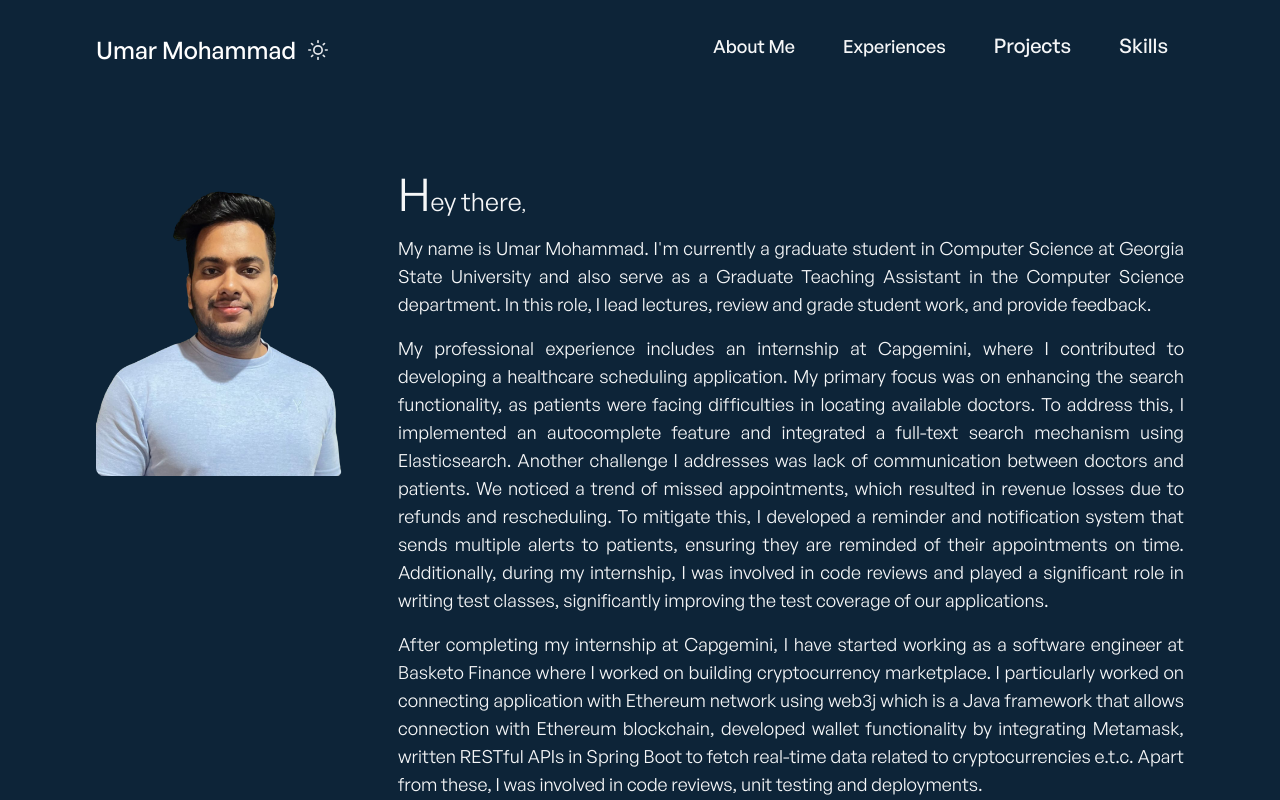
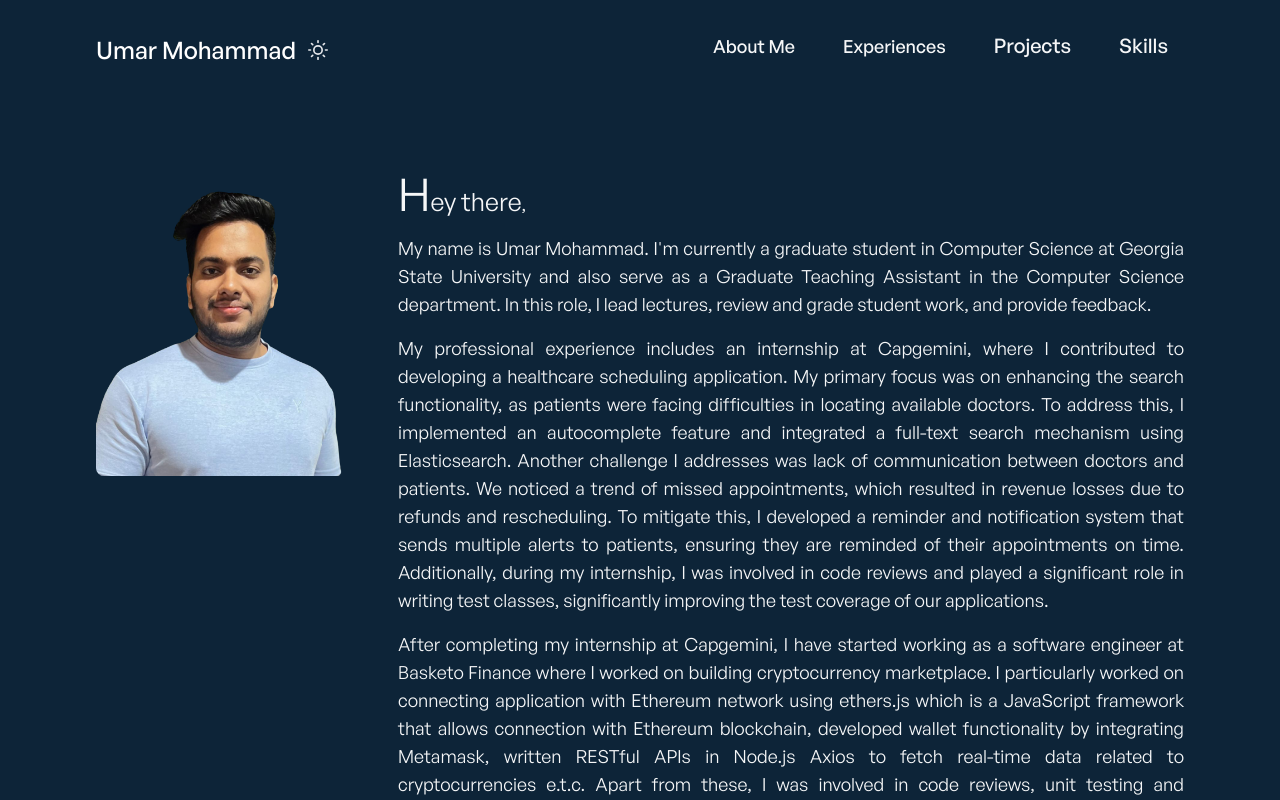
Before and after one commit to umar-7w4/portfolio-umar, a React (Create React App) app: page /about in a window 1280 px wide. Shown: the top 800 px of the page. Built offline with nearby package versions, Linux system fonts and the light colour scheme.

Commit message:
Update aboutMeData.js

```diff
--- a/src/data/aboutMeData.js
+++ b/src/data/aboutMeData.js
@@ -27,7 +27,7 @@
     id: 4,
     bio: (
       <p style={{ textAlign: 'justify' }}>
-        After completing my internship at Capgemini, I have started working as a software engineer at Basketo Finance where I worked on building cryptocurrency marketplace. I particularly worked on connecting application with Ethereum network using web3j which is a Java framework that allows connection with Ethereum blockchain, developed wallet functionality by integrating Metamask, written RESTful APIs in Spring Boot to fetch real-time data related to cryptocurrencies e.t.c. Apart from these, I was involved in code reviews, unit testing and deployments.
+        After completing my internship at Capgemini, I have started working as a software engineer at Basketo Finance where I worked on building cryptocurrency marketplace. I particularly worked on connecting application with Ethereum network using ethers.js which is a JavaScript framework that allows connection with Ethereum blockchain, developed wallet functionality by integrating Metamask, written RESTful APIs in Node.js Axios to fetch real-time data related to cryptocurrencies e.t.c. Apart from these, I was involved in code reviews, unit testing and deployments.
       </p>
     ),
   },
```
